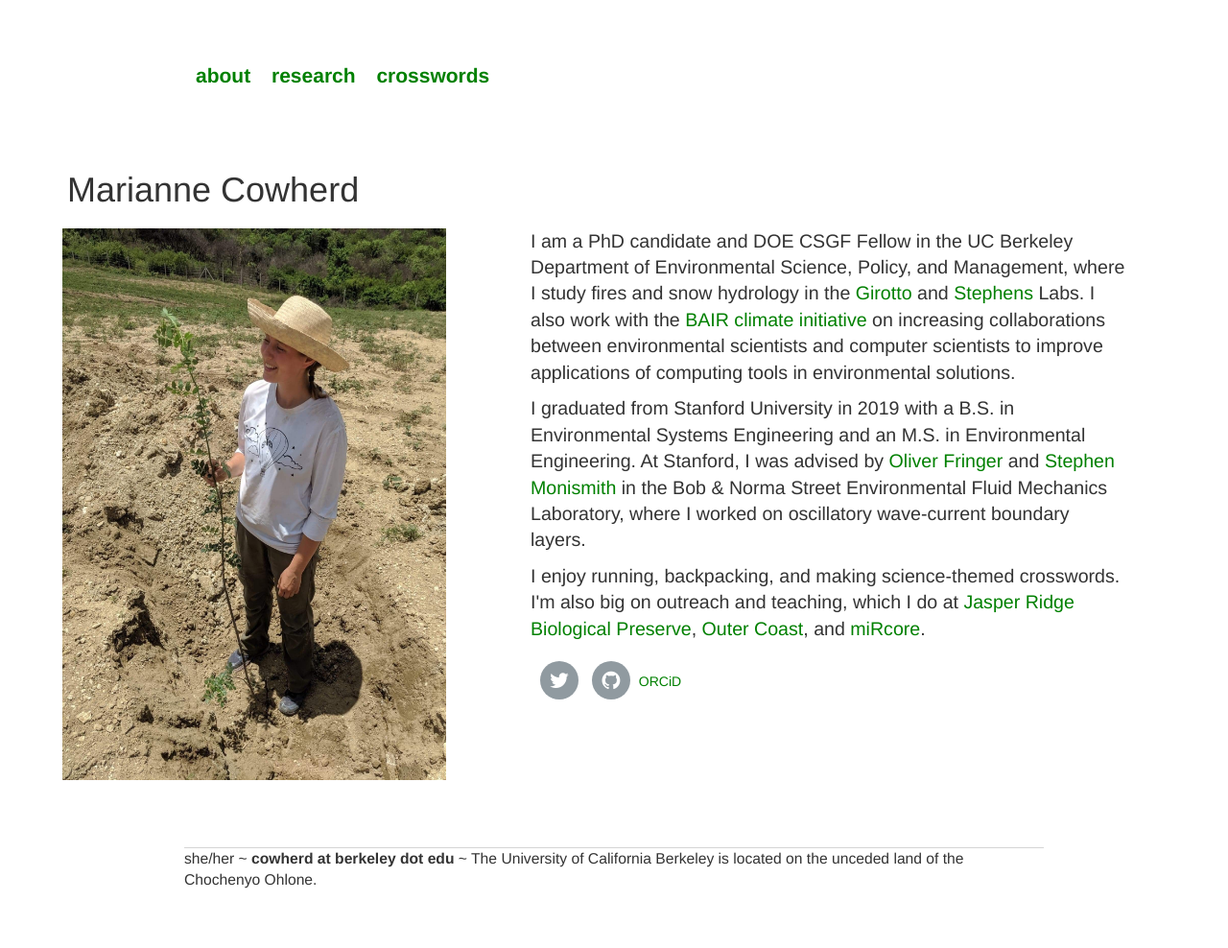
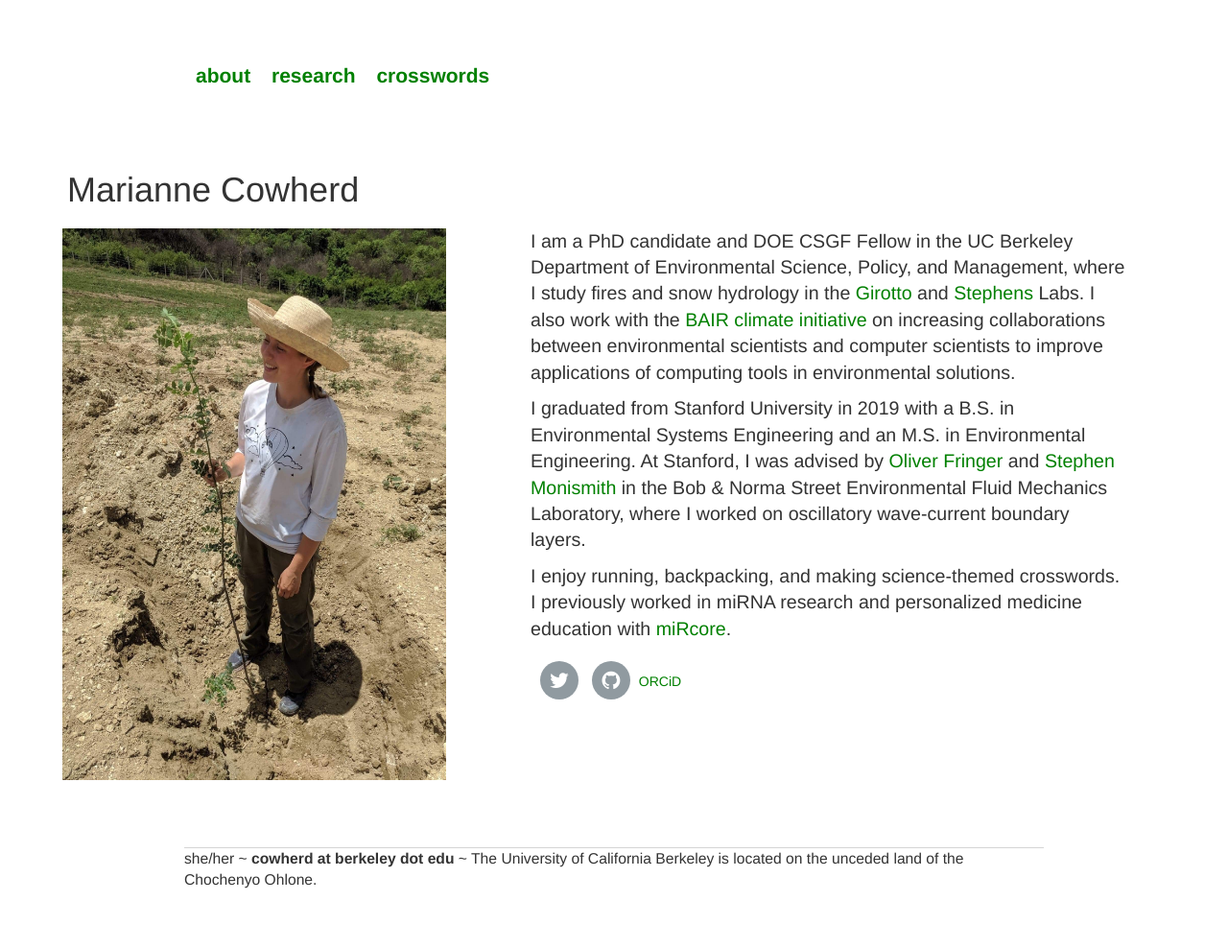
Before and after one commit to mariannecowherd/mariannecowherd.github.io, a Jekyll site: the page built from index.html, in a window 1280 px wide. Shown: the whole page at 96% size. Built offline with Jekyll 4.4.1, drawn with Linux system fonts in a browser that asks for light colours; nearby versions of some CDN libraries.

Commit message:
Update index.html

```diff
--- a/index.html
+++ b/index.html
@@ -62,9 +62,8 @@ margin-left: 20px
 		<p> I graduated from Stanford University in 2019 with a B.S. in Environmental Systems Engineering and an M.S. in Environmental Engineering. At Stanford, I was advised by <a href="https://web.stanford.edu/~fringer/">Oliver Fringer</a> and <a href="https://profiles.stanford.edu/stephen-monismith">Stephen Monismith</a> in the
 		Bob & Norma Street Environmental Fluid Mechanics Laboratory, where I worked
 			on oscillatory wave-current boundary layers.</p>
-		<p> I enjoy running, backpacking, and making science-themed crosswords. I'm
-			also big on outreach and teaching, which I do at <a href="https://jrbp.stanford.edu/"> Jasper Ridge
-			Biological Preserve</a>, <a href="http://outercoast.org/">Outer Coast</a>, and <a href="https://www.mircore.org/">miRcore</a>.
+		<p> I enjoy running, backpacking, and making science-themed crosswords. I previously worked in miRNA research and personalized medicine education with
+			<a href="https://www.mircore.org/">miRcore</a>.
 
 			<div class="social"><!--HTML Body Start-->
     <ul>
```
